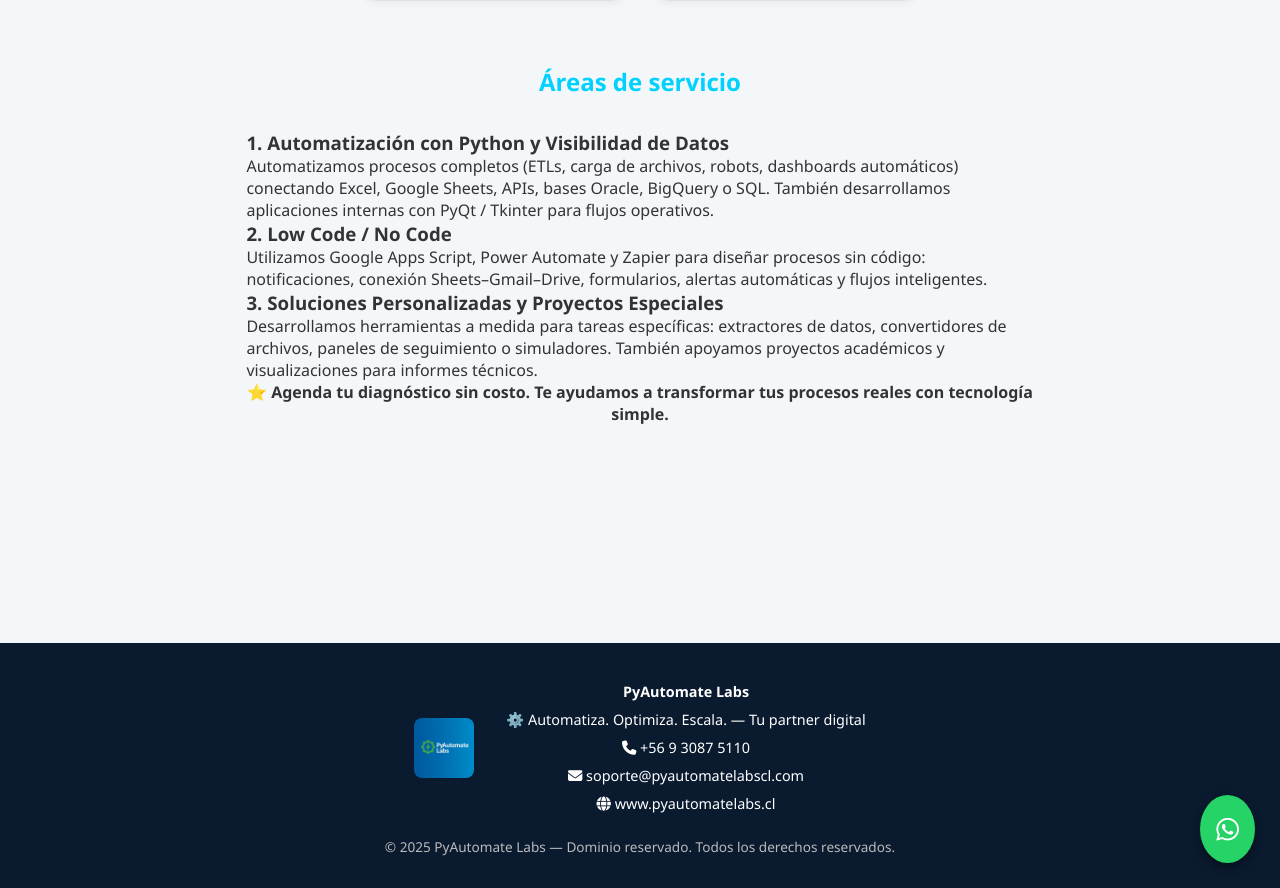
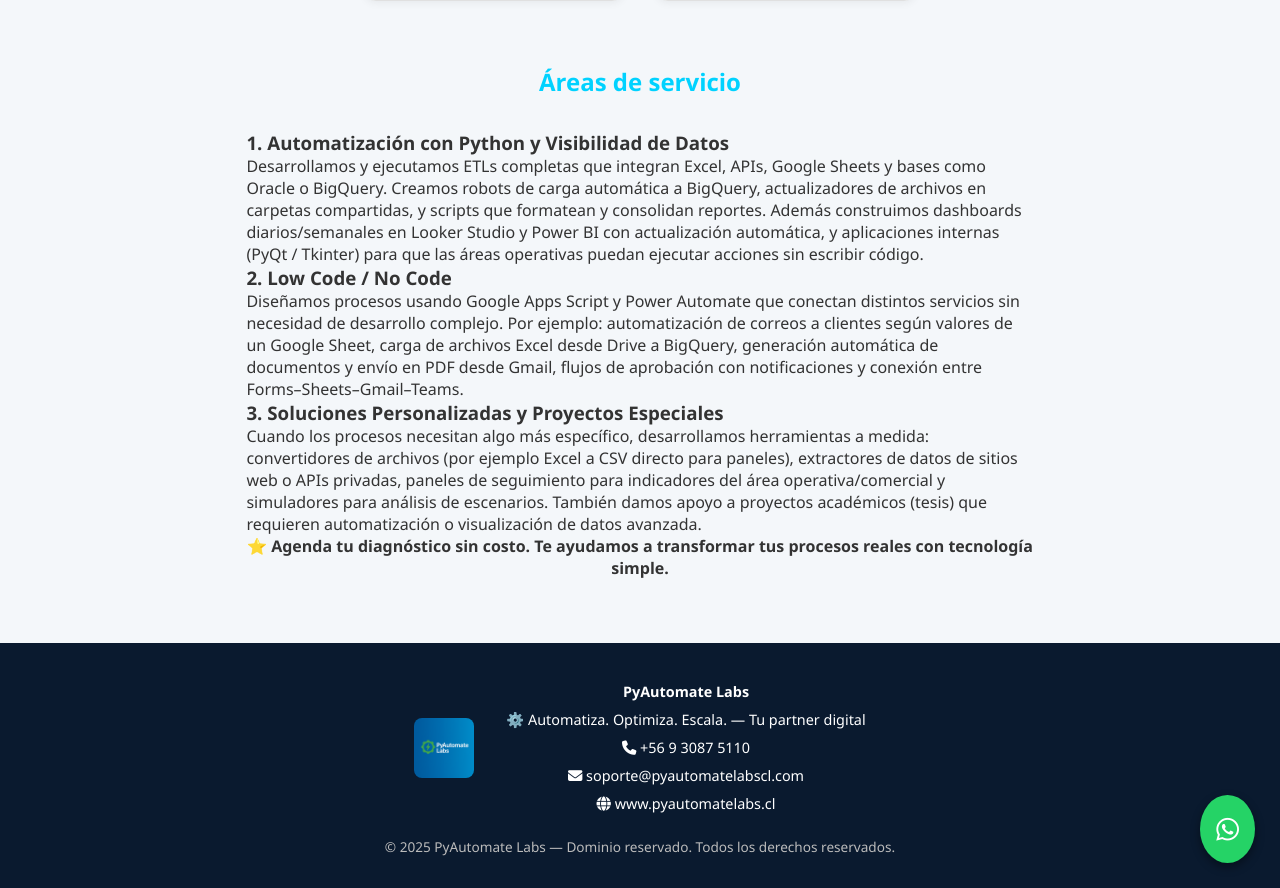
Before and after one commit to PyLabotory/Pyautomatelabs_web, a Flask app: page /servicios in a window 1280 px wide. Shown: the part 900-1788 px from the top of the page. Run offline with Flask 3, Linux system fonts and the light colour scheme.

Commit message:
Update servicios.html

```diff
--- a/templates/servicios.html
+++ b/templates/servicios.html
@@ -50,28 +50,32 @@
 
   <h3>1. Automatización con Python y Visibilidad de Datos</h3>
   <p>
-      Automatizamos procesos completos (ETLs, carga de archivos, robots,
-      dashboards automáticos) conectando Excel, Google Sheets, APIs,
-      bases Oracle, BigQuery o SQL. También desarrollamos aplicaciones internas
-      con PyQt / Tkinter para flujos operativos.
+    Desarrollamos y ejecutamos ETLs completas que integran Excel, APIs, Google Sheets y bases como Oracle o BigQuery.
+    Creamos robots de carga automática a BigQuery, actualizadores de archivos en carpetas compartidas, y scripts que
+    formatean y consolidan reportes. Además construimos dashboards diarios/semanales en Looker Studio y Power BI con
+    actualización automática, y aplicaciones internas (PyQt / Tkinter) para que las áreas operativas puedan ejecutar
+    acciones sin escribir código.
   </p>
 
   <h3>2. Low Code / No Code</h3>
   <p>
-      Utilizamos Google Apps Script, Power Automate y Zapier para diseñar procesos
-      sin código: notificaciones, conexión Sheets–Gmail–Drive, formularios,
-      alertas automáticas y flujos inteligentes.
+    Diseñamos procesos usando Google Apps Script y Power Automate que conectan distintos servicios sin necesidad de
+    desarrollo complejo. Por ejemplo: automatización de correos a clientes según valores de un Google Sheet, carga de
+    archivos Excel desde Drive a BigQuery, generación automática de documentos y envío en PDF desde Gmail, flujos de
+    aprobación con notificaciones y conexión entre Forms–Sheets–Gmail–Teams.
   </p>
 
   <h3>3. Soluciones Personalizadas y Proyectos Especiales</h3>
   <p>
-      Desarrollamos herramientas a medida para tareas específicas: extractores de datos,
-      convertidores de archivos, paneles de seguimiento o simuladores. También apoyamos
-      proyectos académicos y visualizaciones para informes técnicos.
+    Cuando los procesos necesitan algo más específico, desarrollamos herramientas a medida: convertidores de archivos
+    (por ejemplo Excel a CSV directo para paneles), extractores de datos de sitios web o APIs privadas, paneles de
+    seguimiento para indicadores del área operativa/comercial y simuladores para análisis de escenarios. También damos
+    apoyo a proyectos académicos (tesis) que requieren automatización o visualización de datos avanzada.
   </p>
 
   <p style="text-align:center"><strong>⭐ Agenda tu diagnóstico sin costo. Te ayudamos a transformar tus procesos reales con tecnología simple.</strong></p>
 </section>
+
 
 </main>
 
```
Lines whose indentation alone changed are shown as unchanged.
